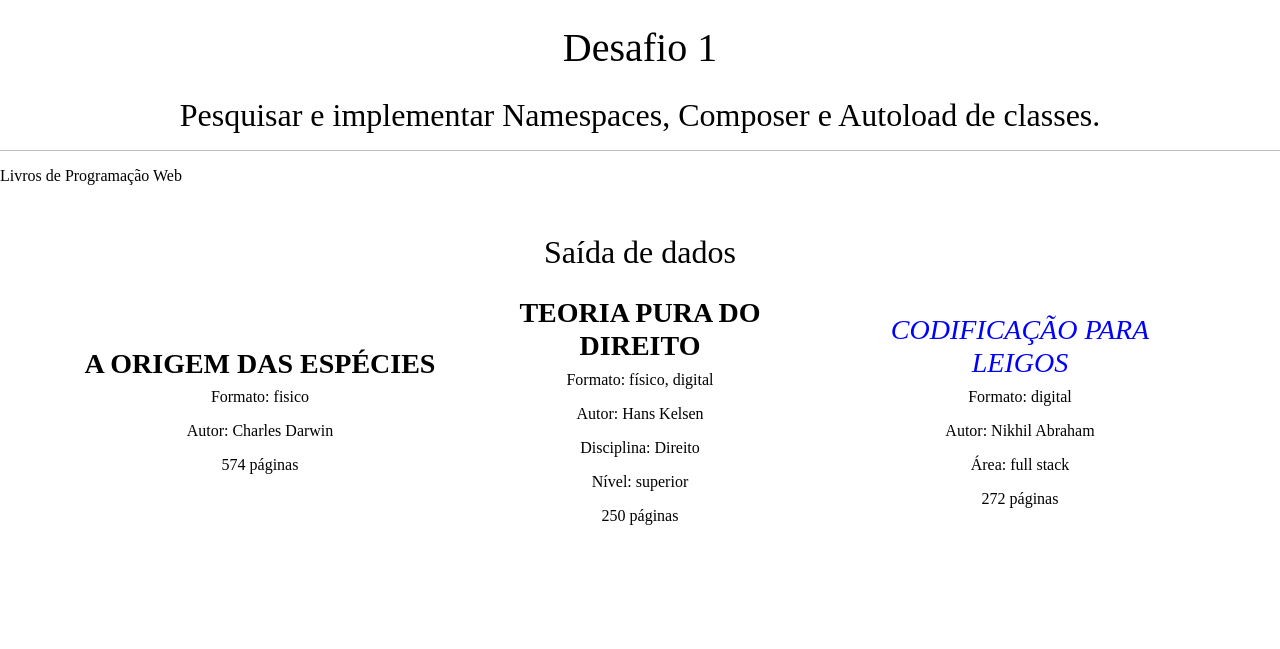
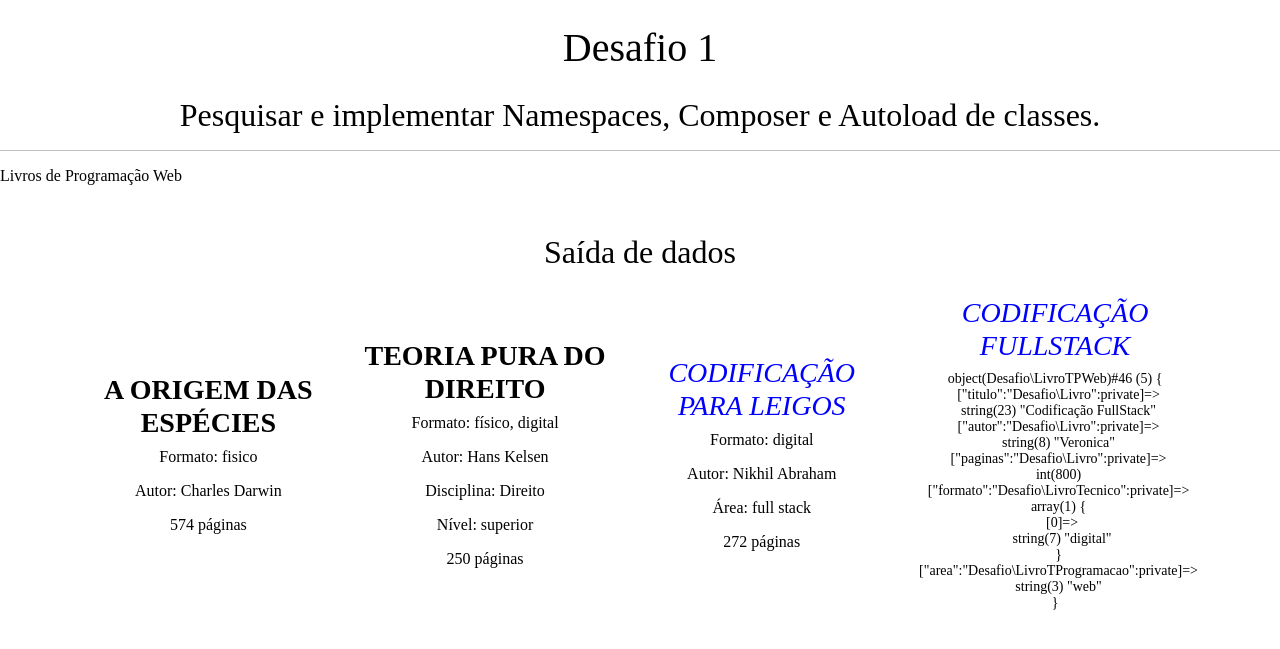
Before and after one commit to veronica-romano/exercicio-poo-1, a PHP site: page / in a window 1280 px wide. Shown: the top 649 px of the page. Run offline with PHP 8.4, Linux system fonts and the light colour scheme.

Commit message:
var dump, desafio completo

```diff
--- a/index.php
+++ b/index.php
@@ -30,8 +30,6 @@
         $livro1->setFormato(['fisico']);
         $livro1->setAutor(' Charles Darwin');
         $livro1->setPaginas(574);
-
-
 
         $livro2->setTitulo("Teoria Pura do Direito");
         $livro2->setFormato(['físico', 'digital']);
@@ -88,6 +86,12 @@
                     <p><?=$livro3->getPaginas()?> páginas</p>
                 </div>
 
+                <div class="col">
+                    <h3><?=$livro4->formataTitulo()?></h3>
+                    <pre><?=var_dump($livro4)?></pre>
+
+                </div>
+
             </div>
     </main>
 
```
